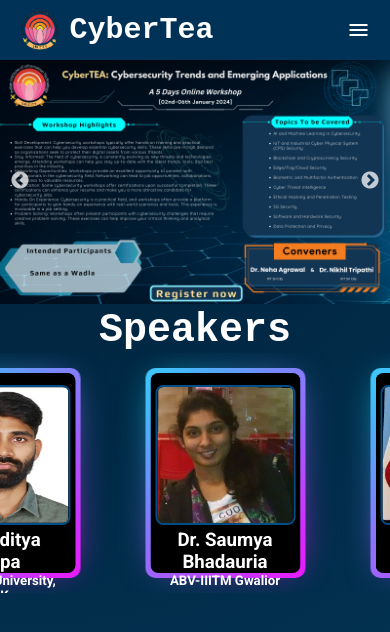
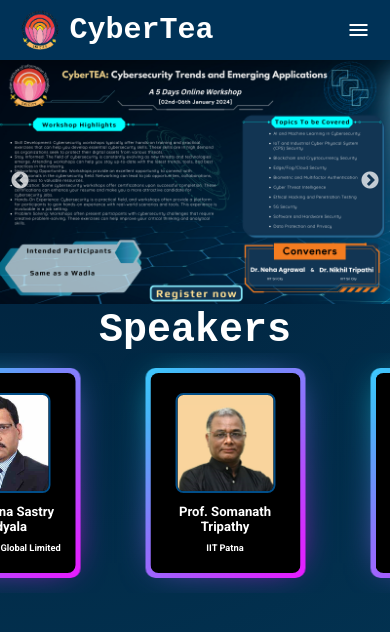
Before and after one commit to CyberTea-2023/CyberTea-website, a React (Vite) app: page / in a window 390 px wide. Shown: the top 632 px of the page. Built offline with nearby package versions, Linux system fonts and the light colour scheme.

Commit message:
fix card responsiveness

```diff
--- a/src/Components/CardSlider/Card/Card.css
+++ b/src/Components/CardSlider/Card/Card.css
@@ -80,3 +80,14 @@
     align-items: center;
     justify-content: space-evenly;
 }
+
+@media (max-width: 500px) {
+    .inner-card img {
+        width: calc(var(--cardWidth) - 50px);
+        height: calc(var(--cardWidth) - 50px);
+    }
+
+    .inner-card {
+        font-size: 0.7rem;
+    }
+}
--- a/src/Components/CardSlider/CardSlider.jsx
+++ b/src/Components/CardSlider/CardSlider.jsx
@@ -1,4 +1,4 @@
-import React from 'react'
+import React, { useEffect } from 'react'
 import useEmblaCarousel from 'embla-carousel-react'
 import './CardSlider.css'
 import Card from './Card/Card'
@@ -20,7 +20,15 @@
 import p15 from '../../assets/Speakers/Ravi.jpg'
 
 export const CardSlider = () => {
-  const [emblaRef] = useEmblaCarousel({ loop: true }, [Autoplay({ speed: 2000 })]);
+  const [emblaRef, emblaApi] = useEmblaCarousel({ loop: true }, [Autoplay({ speed: 2000 })]);
+
+  const initialSlideIndex = 4;
+
+  useEffect(() => {
+    if (emblaApi) {
+      emblaApi.scrollTo(initialSlideIndex, true);
+    }
+  }, [emblaApi, initialSlideIndex]);
 
 
   return (
```
